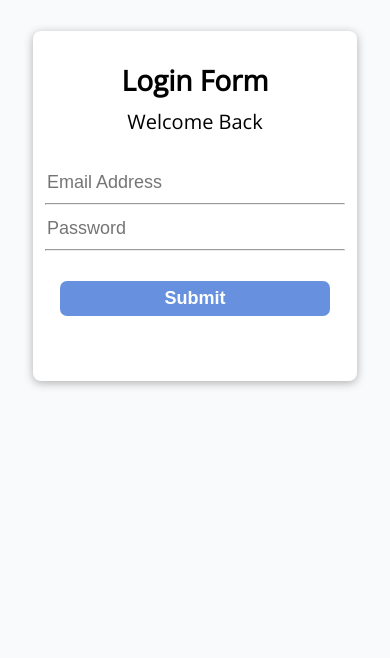
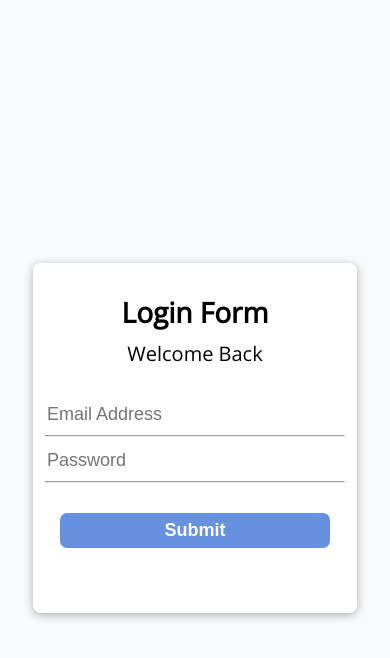
Before and after one commit to Ayokunle18/SH-React-Capstone2, a React (Create React App) app: page / in a window 390 px wide. Shown: the top 658 px of the page. Built offline with nearby package versions, Linux system fonts and the light colour scheme.

Commit message:
aligned form

```diff
--- a/src/Pages/Log in/Login.css
+++ b/src/Pages/Log in/Login.css
@@ -3,6 +3,7 @@
 .bdy{
     display: flex;
     justify-content: center;
+
     background-color: #f9fafb;
     min-height: 100vh;
     font-family: "Open Sans", sans-serif;
@@ -66,7 +67,11 @@ hr{
 #submitButton:hover{
     background-color: rgb(60, 112, 207);
 }
-
+@media (max-width: 500px) {
+    .bdy{
+        align-items: center;
+    }
+}
 @media (max-width: 430px) {
     .formBox{
         width: 300px;
```
